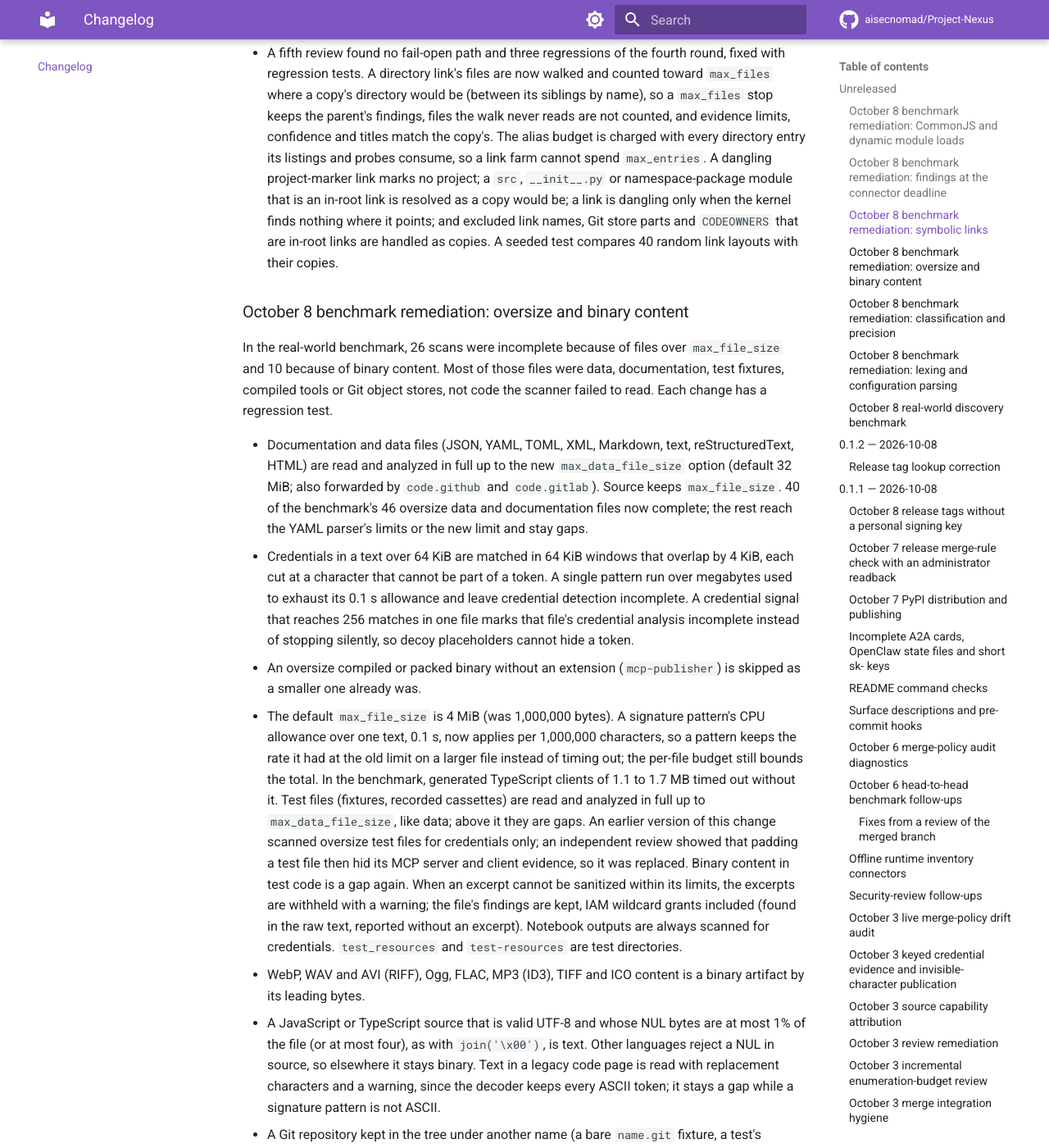
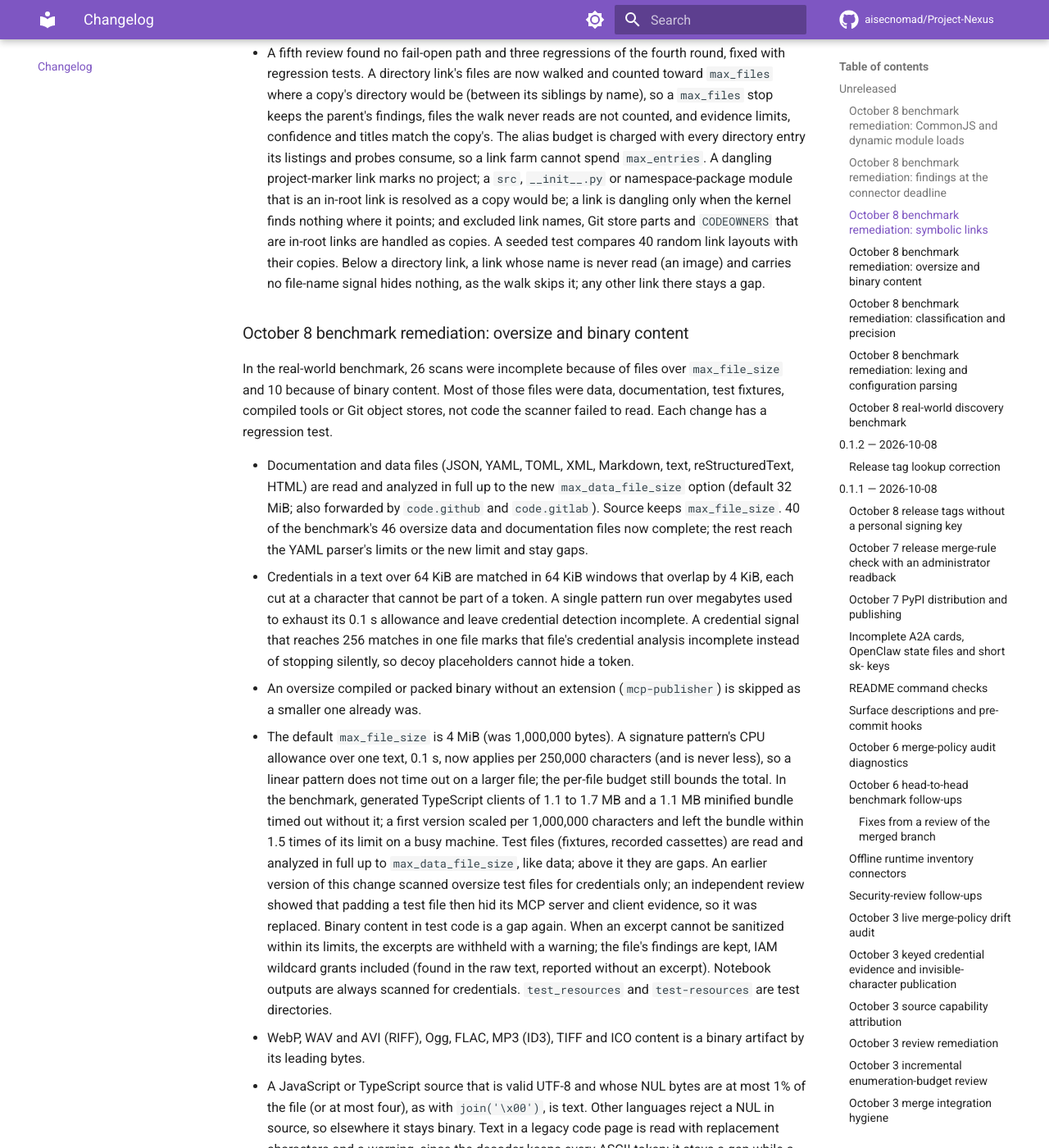
Before and after one commit to aisecnomad/Project-Nexus, an MkDocs documentation site: the page built from docs/changelog.md, in a window 1280 px wide and 1400 px high, scrolled down 1942 px. Shown: the whole window at 82% size. Built offline with MkDocs 1.6.1 and Material for MkDocs 9.7.7, drawn with Linux system fonts in a browser that asks for light colours; comment, search, counter and statistics services are not loaded.

Commit message:
Give large files pattern headroom; skip unread links below a linked directory
The in-sample run at 39da911 found two scans that the previous commit
had completed. Both are fixed with regression tests.

- A 1.1 MB minified bundle timed out in a linear heuristic pattern that
  runs at about 0.07 s per million characters, against an allowance of
  0.1 s per million: 1.5 times headroom on a busy machine. The allowance
  is now 0.1 s per 250,000 characters (never less than 0.1 s, so files
  below that are unchanged); the per-file budget still bounds the total.
- A test fixture's directory link held an image that is itself a link.
  Below a directory link, a link whose name the scanner never reads and
  that carries no file-name signal hides nothing, as the walk skips such
  a file; any other link there stays a gap.

Co-Authored-By: Claude Opus 5.5 <noreply@anthropic.com>
Claude-Session: https://claude.ai/code/session_017vWVFaT62KfXNqJ75B8Q6y

```diff
--- a/CHANGELOG.md
+++ b/CHANGELOG.md
@@ -93,7 +93,9 @@ second provider, test fixtures and dangling links.
   resolved as a copy would be; a link is dangling only when the kernel finds
   nothing where it points; and excluded link names, Git store parts and
   `CODEOWNERS` that are in-root links are handled as copies. A seeded test
-  compares 40 random link layouts with their copies.
+  compares 40 random link layouts with their copies. Below a directory link,
+  a link whose name is never read (an image) and carries no file-name signal
+  hides nothing, as the walk skips it; any other link there stays a gap.
 
 ### October 8 benchmark remediation: oversize and binary content
 
@@ -117,11 +119,12 @@ code the scanner failed to read. Each change has a regression test.
 - An oversize compiled or packed binary without an extension (`mcp-publisher`)
   is skipped as a smaller one already was.
 - The default `max_file_size` is 4 MiB (was 1,000,000 bytes). A signature
-  pattern's CPU allowance over one text, 0.1 s, now applies per 1,000,000
-  characters, so a pattern keeps the rate it had at the old limit on a larger
-  file instead of timing out; the per-file budget still bounds the total. In
-  the benchmark, generated TypeScript clients of 1.1 to 1.7 MB timed out
-  without it. Test files (fixtures,
+  pattern's CPU allowance over one text, 0.1 s, now applies per 250,000
+  characters (and is never less), so a linear pattern does not time out on a
+  larger file; the per-file budget still bounds the total. In the benchmark,
+  generated TypeScript clients of 1.1 to 1.7 MB and a 1.1 MB minified bundle
+  timed out without it; a first version scaled per 1,000,000 characters and
+  left the bundle within 1.5 times of its limit on a busy machine. Test files (fixtures,
   recorded cassettes) are read and analyzed in full up to
   `max_data_file_size`, like data; above it they are gaps. An earlier
   version of this change scanned oversize test files for credentials only;
```
Also changed, not shown: docs/production.md (+1 -1 lines), docs/scanning.md (+3 -3 lines), 4 other files.
